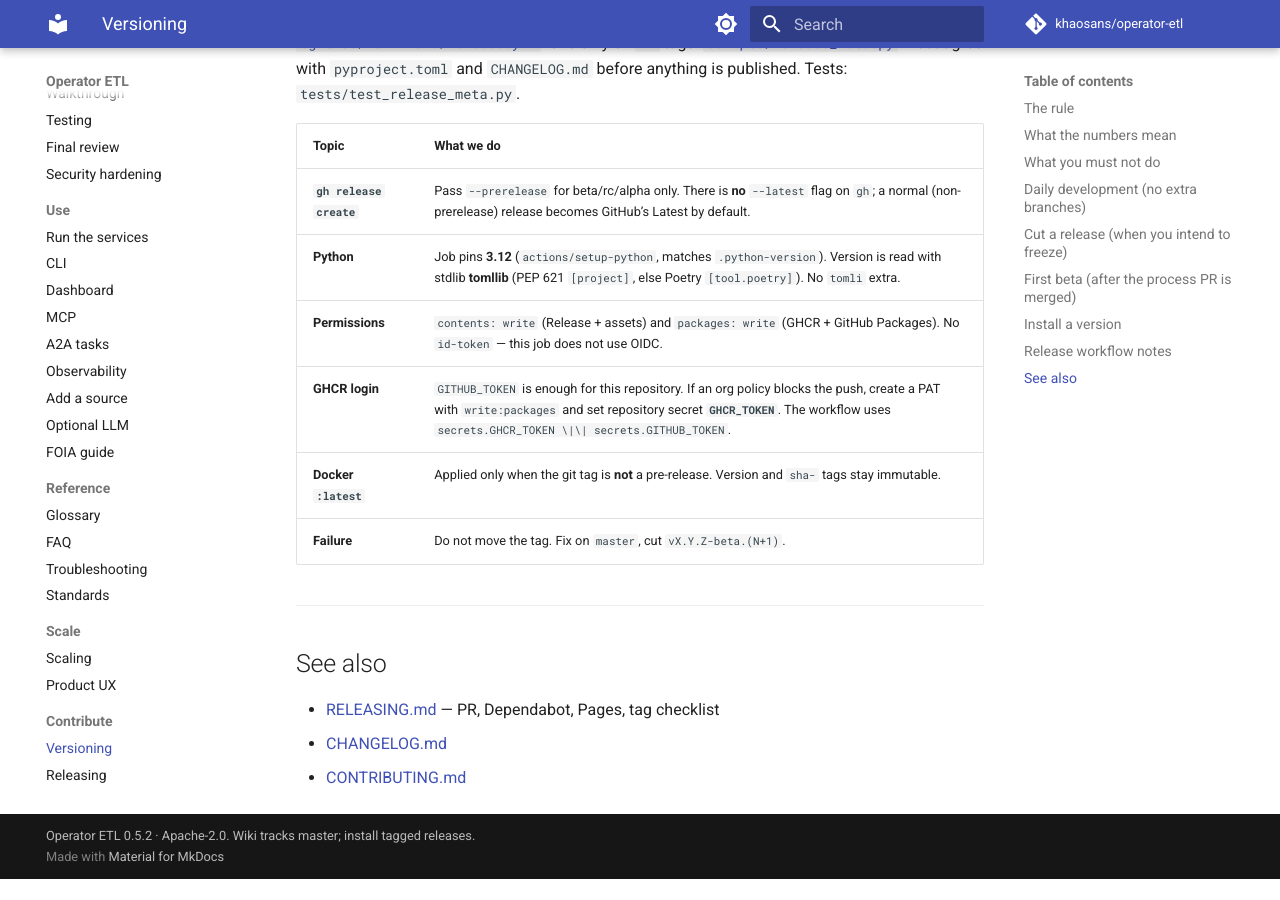
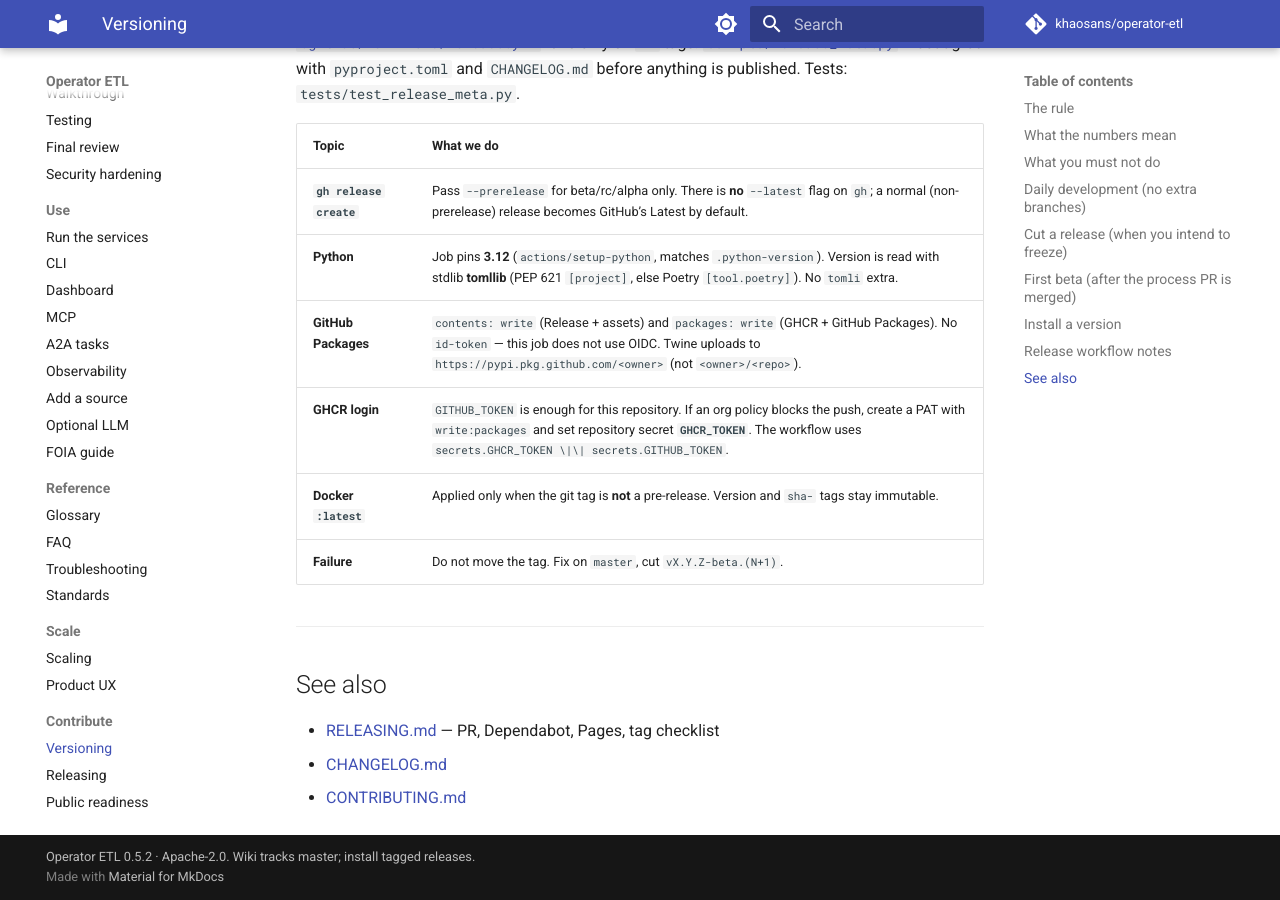
Before and after one commit to khaosans/operator-etl, an MkDocs documentation site: the page built from docs/VERSIONING.md, in a window 1280 px wide and 900 px high, scrolled down 4136 px. Built offline with MkDocs 1.6.1 and Material for MkDocs 9.7.7, drawn with Linux system fonts in a browser that asks for light colours; comment, search, counter and statistics services are not loaded; before the commit the page ends 5015 px from its top, so only the background shows below that.

Commit message:
fix: GitHub Packages twine URL uses owner namespace (#30)
Twine must upload to pypi.pkg.github.com/<owner>. Do not retag v0.5.2; wheels stay on the GitHub Release.

```diff
--- a/docs/VERSIONING.md
+++ b/docs/VERSIONING.md
@@ -152,7 +152,7 @@
 |---|---|
 | **`gh release create`** | Pass `--prerelease` for beta/rc/alpha only. There is **no** `--latest` flag on `gh`; a normal (non-prerelease) release becomes GitHub’s Latest by default. |
 | **Python** | Job pins **3.12** (`actions/setup-python`, matches `.python-version`). Version is read with stdlib **tomllib** (PEP 621 `[project]`, else Poetry `[tool.poetry]`). No `tomli` extra. |
-| **Permissions** | `contents: write` (Release + assets) and `packages: write` (GHCR + GitHub Packages). No `id-token` — this job does not use OIDC. |
+| **GitHub Packages** | `contents: write` (Release + assets) and `packages: write` (GHCR + GitHub Packages). No `id-token` — this job does not use OIDC. Twine uploads to `https://pypi.pkg.github.com/<owner>` (not `<owner>/<repo>`). |
 | **GHCR login** | `GITHUB_TOKEN` is enough for this repository. If an org policy blocks the push, create a PAT with `write:packages` and set repository secret **`GHCR_TOKEN`**. The workflow uses `secrets.GHCR_TOKEN \|\| secrets.GITHUB_TOKEN`. |
 | **Docker `:latest`** | Applied only when the git tag is **not** a pre-release. Version and `sha-` tags stay immutable. |
 | **Failure** | Do not move the tag. Fix on `master`, cut `vX.Y.Z-beta.(N+1)`. |
```
Also changed, not shown: CHANGELOG.md (+4 -0 lines), 1 other file.
